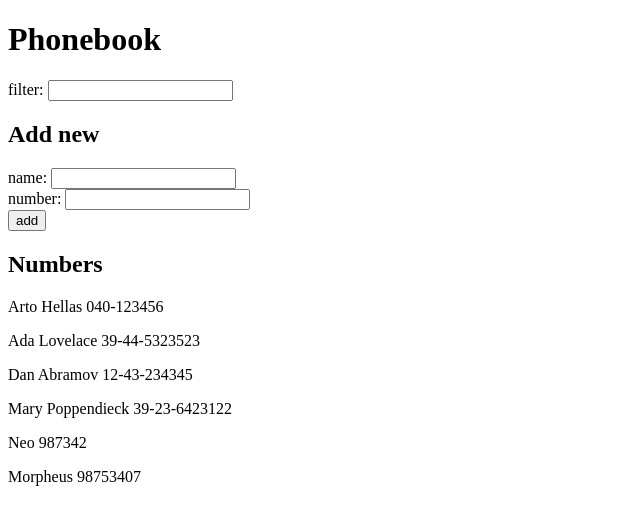
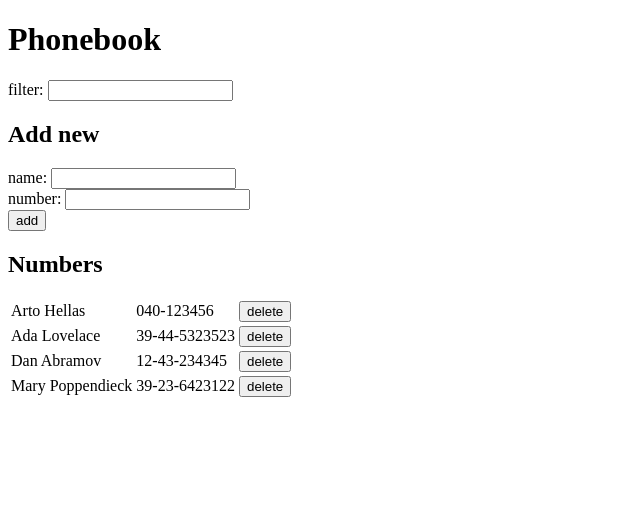
Before and after one commit to jan-mattsson/course, a React (Create React App) app in the folder osa2/puhelinluettelo/: page / in a window 1280 px wide. Shown: the top 524 px of the page, without its empty margins (0-640 px from the left). Built offline with nearby package versions, Linux system fonts and the light colour scheme; data requests are answered from the project's data file.

Commit message:
2.17 Delete

```diff
--- a/osa2/puhelinluettelo/db.json
+++ b/osa2/puhelinluettelo/db.json
@@ -19,18 +19,6 @@
       "name": "Mary Poppendieck",
       "number": "39-23-6423122",
       "id": 4
-    },
-    {
-      "name": "Neo",
-      "key": "Neo",
-      "number": "987342",
-      "id": 6
-    },
-    {
-      "name": "Morpheus",
-      "key": "Morpheus",
-      "number": "98753407",
-      "id": 7
     }
   ]
 }
--- a/osa2/puhelinluettelo/src/App.js
+++ b/osa2/puhelinluettelo/src/App.js
@@ -25,7 +25,7 @@ const App = () => {
       <PersonForm persons={persons} setPersons={setPersons}/>
 
       <h2>Numbers</h2>
-      <Persons persons={persons} filter={filter}/>
+      <Persons persons={persons} setPersons={setPersons} filter={filter}/>
     </div>
   )
 
--- a/osa2/puhelinluettelo/src/components/PersonForm.js
+++ b/osa2/puhelinluettelo/src/components/PersonForm.js
@@ -19,7 +19,8 @@ const PersonForm = ({persons, setPersons}) => {
             const newPerson = {name: newName, key: newName, number: newNumber }
             PersonPersistence.AddNewPerson(newPerson)
               .then(response => {
-                setPersons(persons.concat(newPerson))
+                console.log("PUT response", response)
+                setPersons(persons.concat(response.data))
                 event.target.name.value = ''
                 event.target.phoneNumber.value = ''
                 setNewName('')
--- a/osa2/puhelinluettelo/src/components/PersonPersistence.js
+++ b/osa2/puhelinluettelo/src/components/PersonPersistence.js
@@ -1,14 +1,21 @@
 import axios from 'axios'
+
+const PERSONS_COLLECTION_URI = "http://localhost:3001/persons"
 
 const GetAllPersons = () => {
     return axios
-    .get("http://localhost:3001/persons")
+    .get(PERSONS_COLLECTION_URI)
 }
 
 const AddNewPerson = ({name, key, number }) => {
     return axios
-    .post('http://localhost:3001/persons', {name:name, key:key, number:number})
-    .then(response => console.log('Add new person', response.data))
+    .post(PERSONS_COLLECTION_URI, {name:name, key:key, number:number})
 }
 
-export default {AddNewPerson, GetAllPersons }
+const DeletePerson =  (id) => {
+    console.log('DELETE', `${PERSONS_COLLECTION_URI}/${id}`)
+    return axios
+      .delete(`${PERSONS_COLLECTION_URI}/${id}`)
+}
+
+export default {AddNewPerson, GetAllPersons, DeletePerson }
--- a/osa2/puhelinluettelo/src/components/Persons.js
+++ b/osa2/puhelinluettelo/src/components/Persons.js
@@ -1,16 +1,33 @@
+import PersonPersistence from './PersonPersistence'
 
-const Persons = ({persons,filter}) => {
+const deletePerson = (person, persons, setPersons) => {
+  console.log('person to delete', person)
+  if (window.confirm(`Delete ${person.name} from phone book?`)){
+    PersonPersistence
+      .DeletePerson(person.id)
+      .then(response => setPersons(persons.filter(p => p.id !== person.id)))
+  }
+}
+
+const Persons = ({persons,setPersons,filter}) => {
+
+
     const personLines = () => {
       console.log('All persons:', persons)
 
       let filteredPersons = persons.filter(p => p.name.toUpperCase().includes(filter.toUpperCase()))
       console.log('Filtered: ',filteredPersons)
-      return (filteredPersons.map( p => <p key={p.name}>{p.name} {p.number}</p>) )
+      return (filteredPersons.map( p => <tr key={p.name}><td>{p.name}</td><td>{p.number}</td><td><button onClick={(event) => deletePerson(p, persons, setPersons)}>delete</button></td></tr>) )
     }
 
     return (
       <div>
-        {personLines()}
+        <table>
+          <tbody>
+            {personLines()}
+          </tbody>
+        </table>
+
       </div>
     )
 }
```
